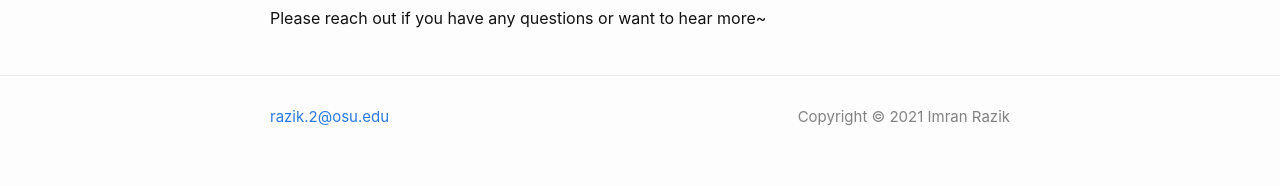
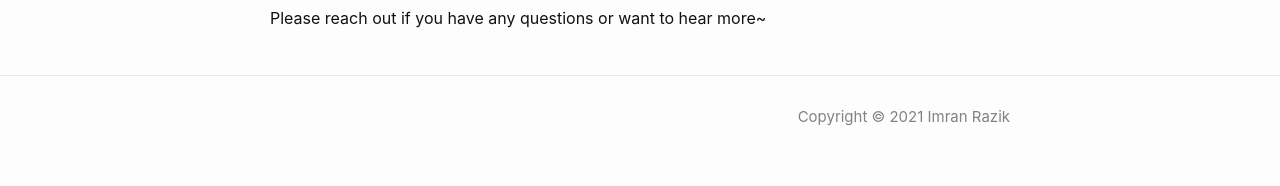
Before and after one commit to imranrazik/imranrazik.github.io, a Jekyll site: the page built from index.md, in a window 1280 px wide. Shown: the part 878-1064 px from the top of the page. Built offline with Jekyll 4.4.1, drawn with Linux system fonts in a browser that asks for light colours; our own code applies the rules of GitHub Pages for plain Markdown files.

Commit message:
Update _config.yml

```diff
--- a/_config.yml
+++ b/_config.yml
@@ -1,7 +1,7 @@
 title: Imran Razik
 author:
   name:
-  email: razik.2@osu.edu
+  email:
 description: > # this means to ignore newlines until "show_excerpts:"
   Copyright © 2021 Imran Razik
 
```
